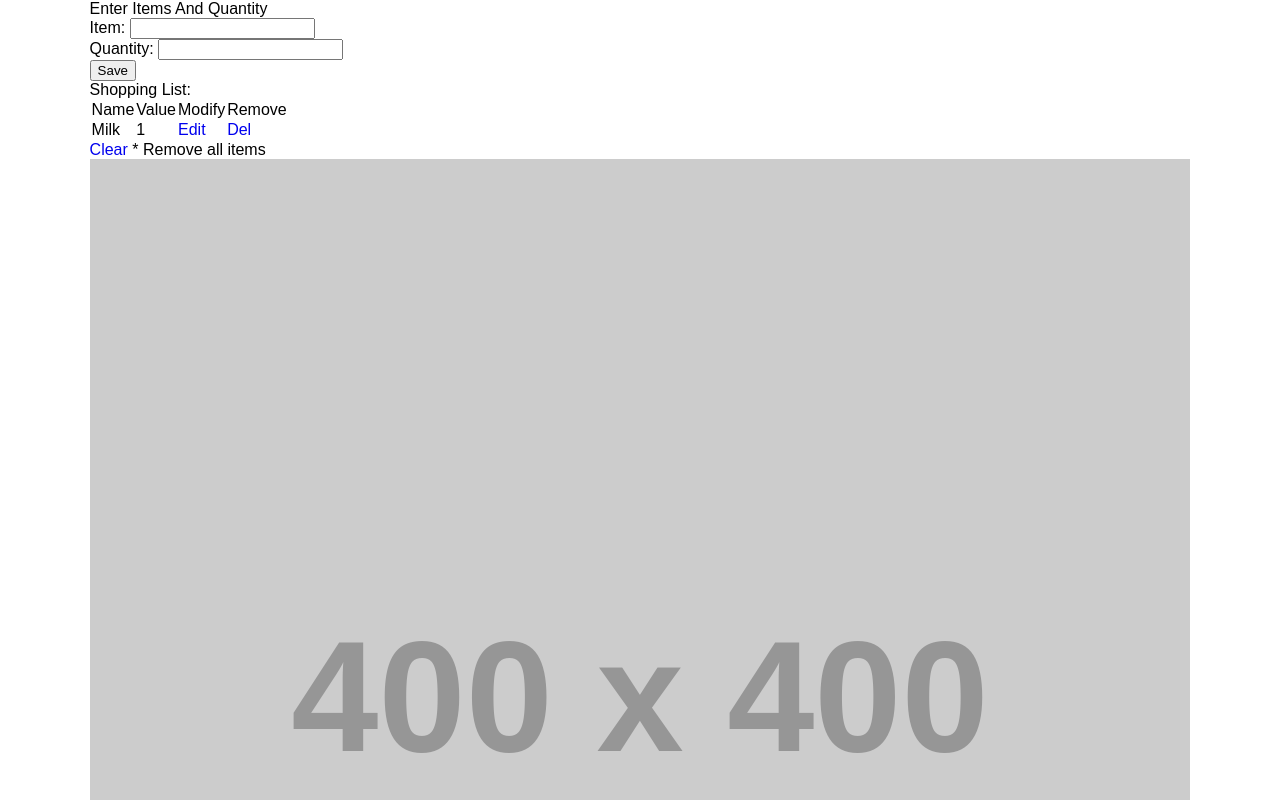
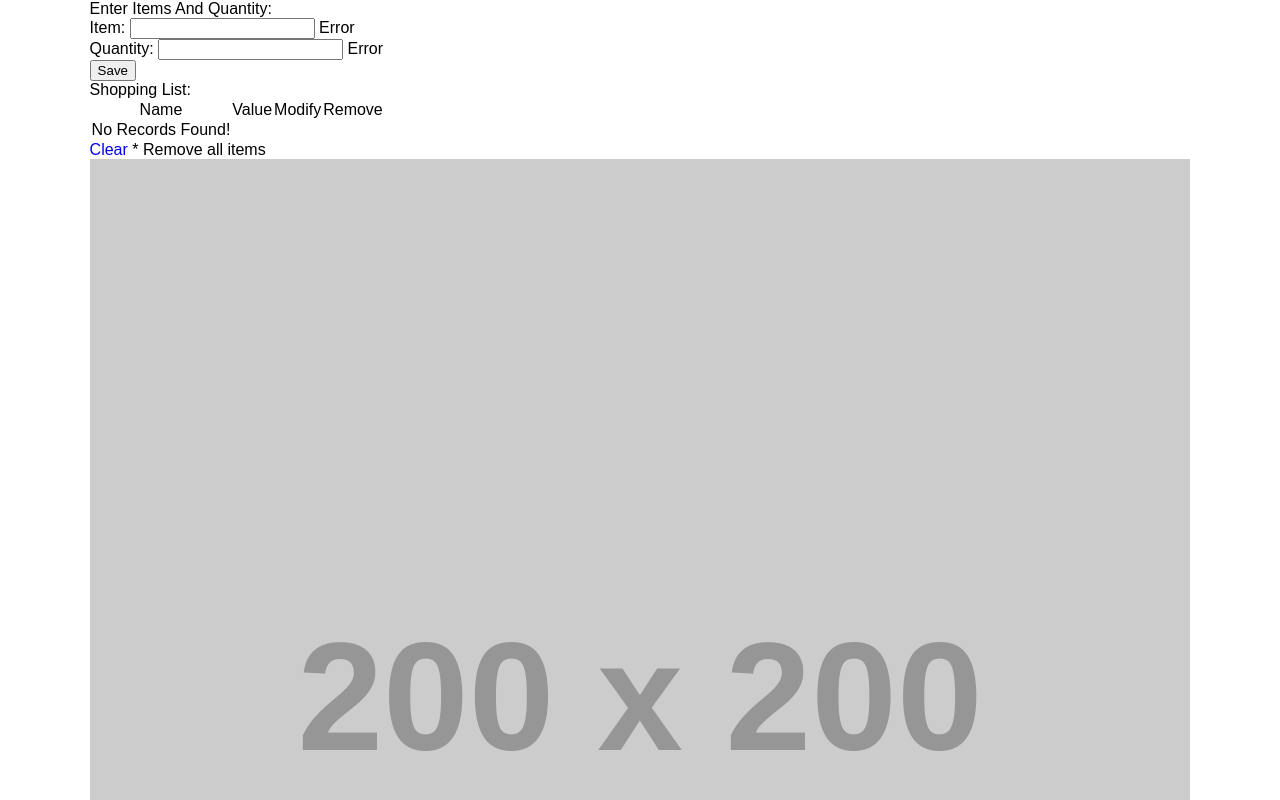
Before and after one commit to mvishrutaxioned/File-Storage, a plain HTML site: page index.html in a window 1280 px wide. Shown: the top 800 px of the page. Drawn offline with nearby package versions, Linux system fonts and the light colour scheme; placeholder pictures from the web are drawn by us.

Commit message:
added error structure

```diff
--- a/index.html
+++ b/index.html
@@ -16,16 +16,18 @@
       <main>
         <div class="wrapper">
           <section class="data">
-            <h1>Enter Items And Quantity</h1>
+            <h1>Enter Items And Quantity:</h1>
             <div class="addData">
               <form action="#FIXME" method="POST" id="addData">
                 <div>
                   <label for="item">Item:</label>
                   <input type="text" name="item" id="item" />
+                  <span class="error itemErr">Error</span>
                 </div>
                 <div>
                   <label for="quanity">Quantity:</label>
-                  <input type="text" name="quanity" id="quanity" />
+                  <input type="text" name="quanity" id="quantity" />
+                  <span class="error quantityErr">Error</span>
                 </div>
                 <button type="submit" id="addBtn">Save</button>
               </form>
@@ -33,33 +35,36 @@
             <div class="list">
               <h2>Shopping List:</h2>
               <table>
+                <thead>
                   <tr class="heading">
                     <th>Name</th>
                     <th>Value</th>
                     <th>Modify</th>
                     <th>Remove</th>
                   </tr>
-                <tr>
-                  <td>Milk</td>
-                  <td>1</td>
-                  <td><a href="#FIXME" title="Modify" id="modify">Edit</a></td>
-                  <td><a href="#FIXME" title="Remove" id="remove">Del</a></td>
+                </thead>
+                <tbody>
+                  <tr class="sorry">
+                    <td>No Records Found!</td>
                   </tr>
+                </tbody>
               </table>
+            </div>
             <div class="clear">
               <a href="#FIXME" title="Clear" id="clear">Clear</a>
               <span>* Remove all items</span>
             </div>
-            </div>
           </section>
           <section class="image">
-            <img src="https://via.placeholder.com/400x400" alt="Let's Shop">
+            <img src="https://via.placeholder.com/200x200" alt="Let's Shop">
           </section>
         </div>
       </main>
       <!--main section end-->
     </div>
     <!--container end-->
+
+    <script src="https://cdnjs.cloudflare.com/ajax/libs/jquery/3.6.0/jquery.min.js" integrity="sha512-894YE6QWD5I59HgZOGReFYm4dnWc1Qt5NtvYSaNcOP+u1T9qYdvdihz0PPSiiqn/+/3e7Jo4EaG7TubfWGUrMQ==" crossorigin="anonymous" referrerpolicy="no-referrer"></script>
     <script src="./assets/js/script.js"></script>
   </body>
 </html>
```
Lines whose indentation alone changed are shown as unchanged.
